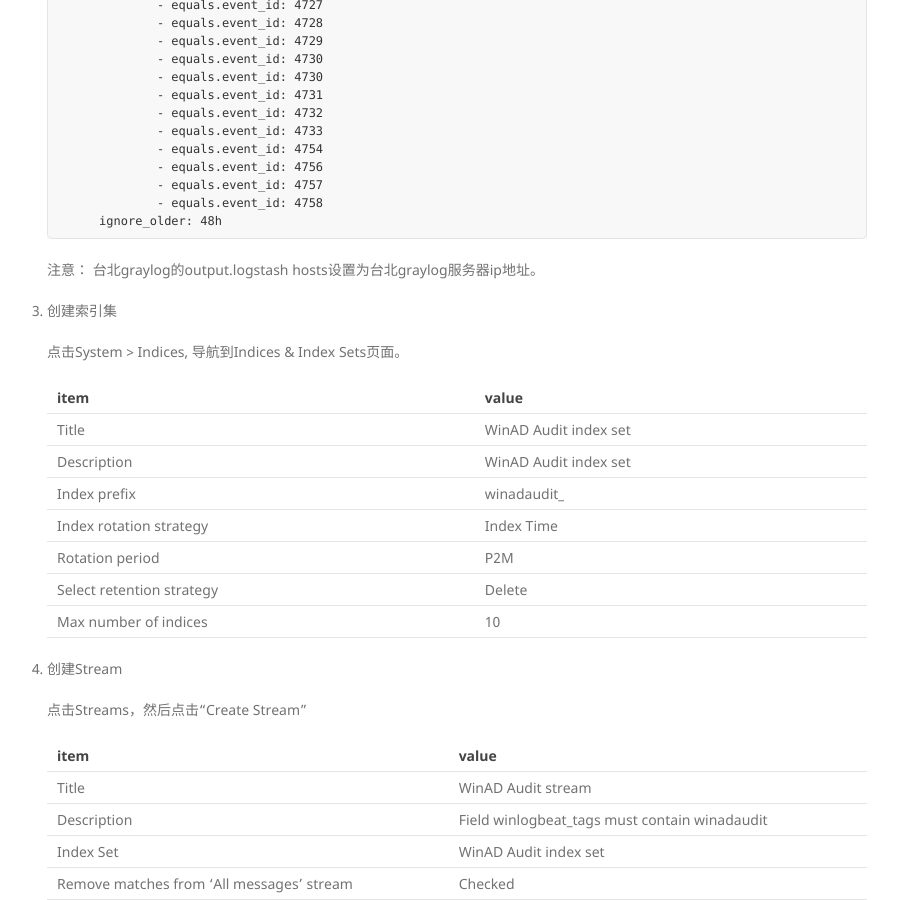
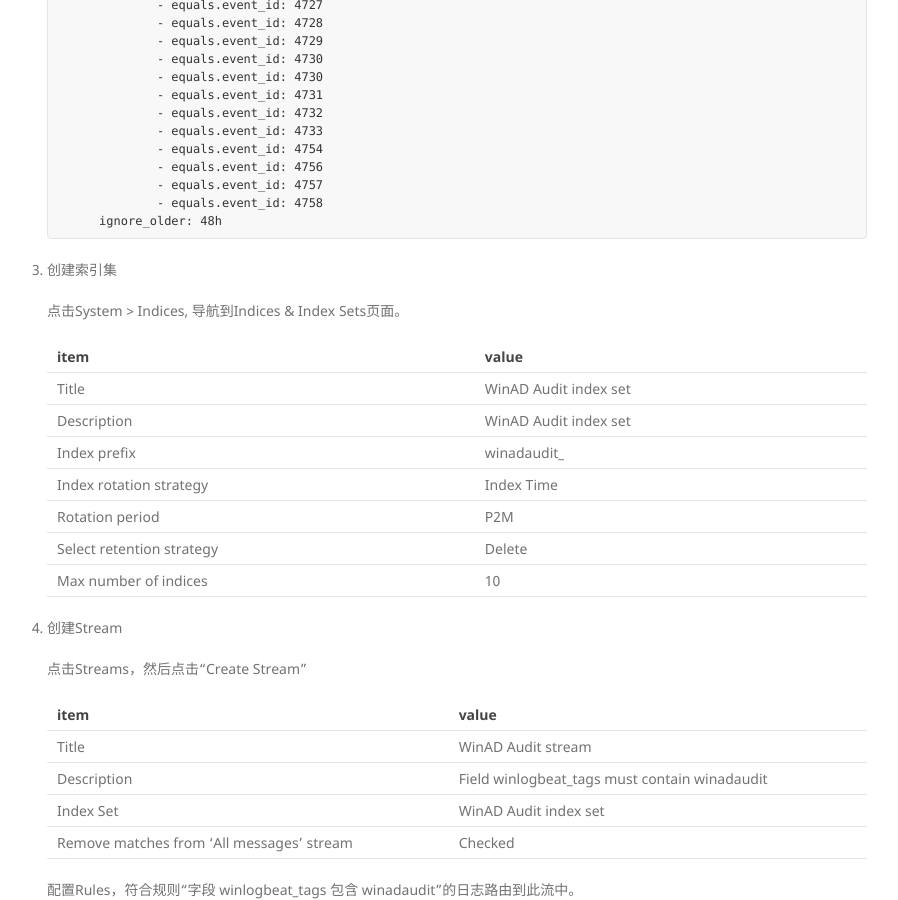
Before and after one commit to puhuanet/puhuanet.GitHub.io, a Jekyll site: the page built from _posts/2020-11-17-使用Graylog收集AD审核日志.md, in a window 1280 px wide and 900 px high, scrolled down 3767 px. Shown: the whole window, without its empty margins (363-1261 px from the left). Built offline with Jekyll 4.4.1, drawn with Linux system fonts in a browser that asks for light colours; nearby versions of some CDN libraries; comment, search, counter and statistics services are not loaded.

Commit message:
Update 2020-11-17-使用Graylog收集AD审核日志.md

````diff
--- a/_posts/2020-11-17-使用Graylog收集AD审核日志.md
+++ b/_posts/2020-11-17-使用Graylog收集AD审核日志.md
@@ -194,7 +194,6 @@ DS 访问
         ignore_older: 48h
     ```
 
-    注意： 台北graylog的output.logstash hosts设置为台北graylog服务器ip地址。
 
 
 3. 创建索引集
````
